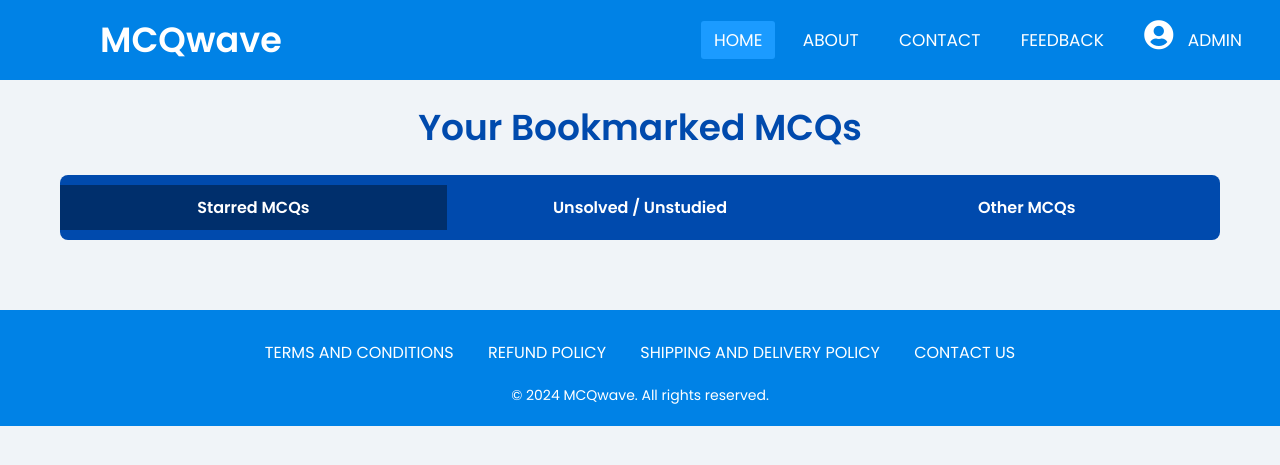
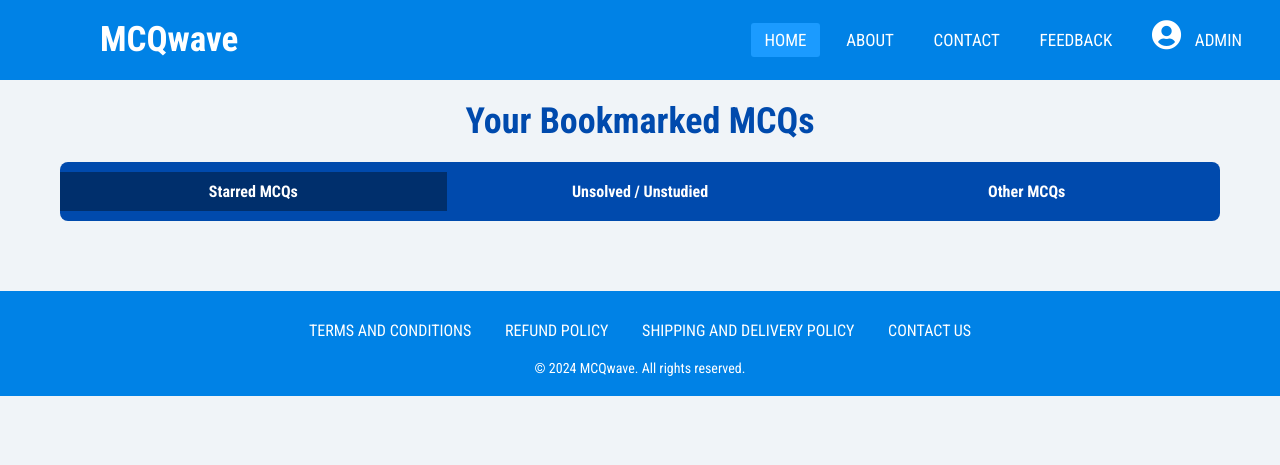
Before and after one commit to choyalsandeep01/mcqwave2, a Django app: page /1/mcq/bookmarks/ in a window 1280 px wide. Shown: the top 465 px of the page. Run offline with Django 4.2, Linux system fonts and the light colour scheme; a user stored in the database is signed in; data comes from the database, SQL or seed files in the repository; data that the repository does not hold is empty; parts of the project's set-up code (start-up, migrations or seed data) failed here and were passed over; some web fonts are replaced.

Commit message:
Update bkmk.html

```diff
--- a/templates/bkmk/bkmk.html
+++ b/templates/bkmk/bkmk.html
@@ -10,7 +10,6 @@
 
     <style>
         body {
-            font-family: 'Poppins', sans-serif;
             margin: 0;
             padding: 0;
             background-color: #f0f4f8;
```
